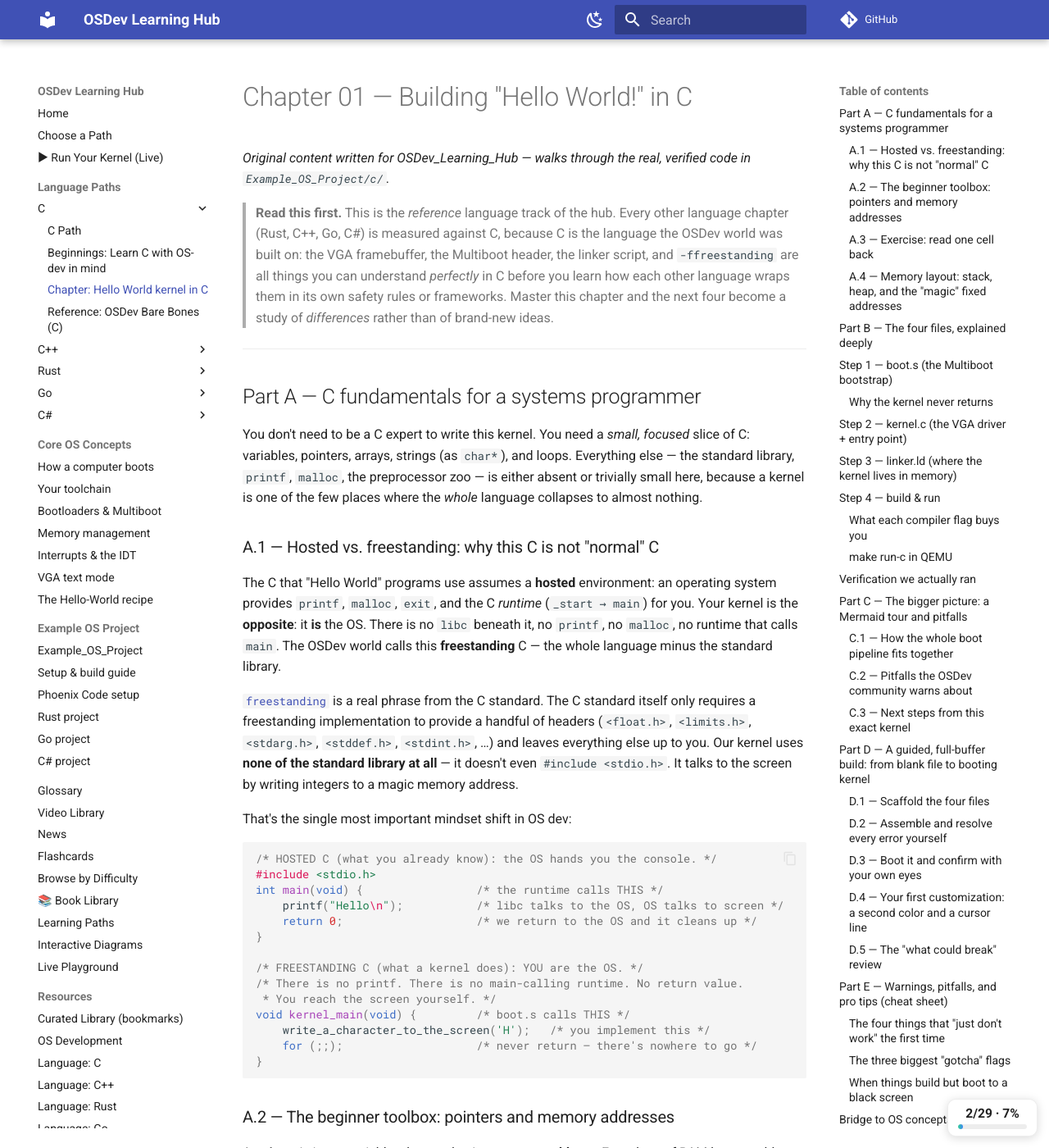
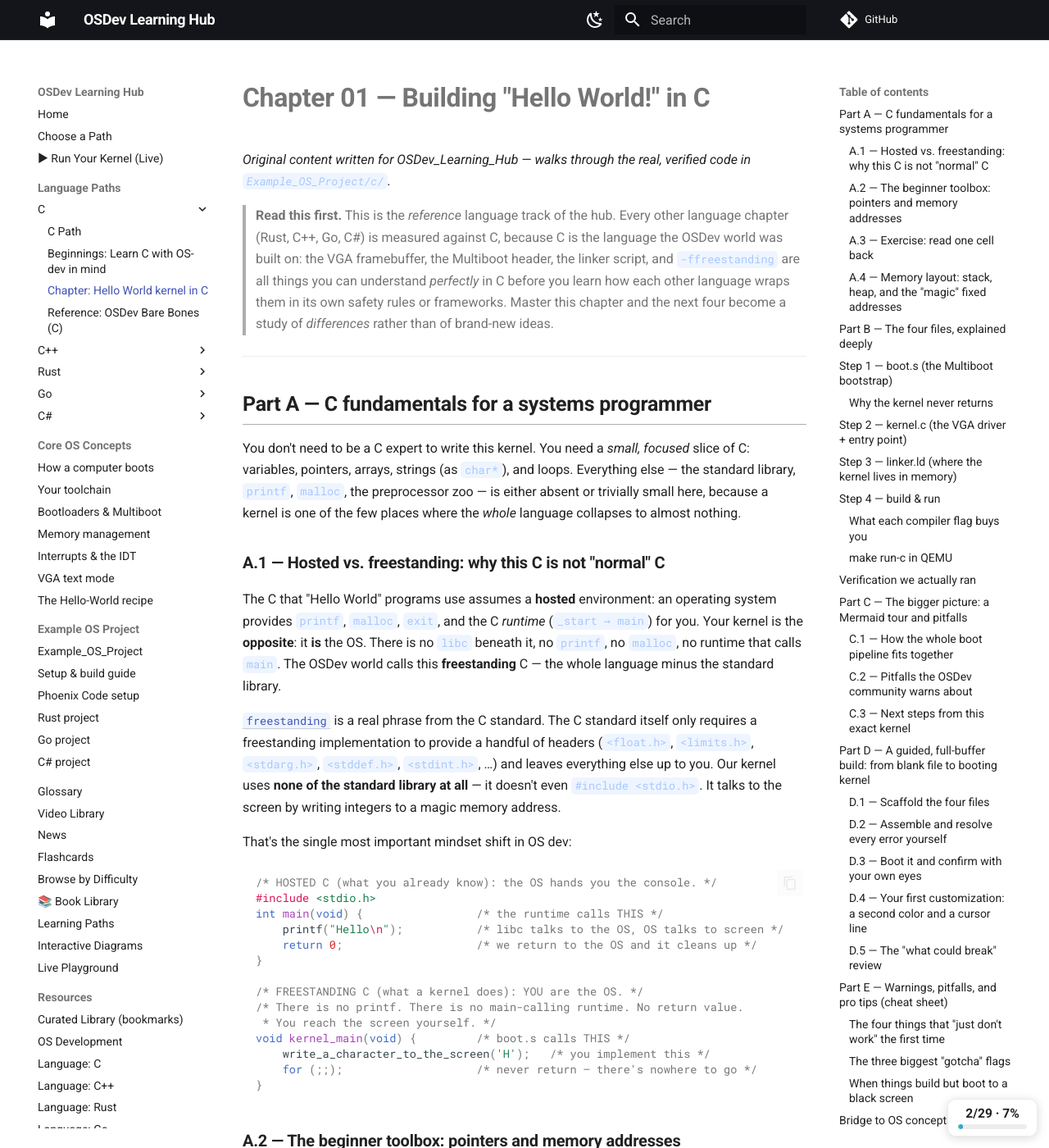
Before and after one commit to blivodev/OSDev-Tutorial-Site, an MkDocs documentation site: the page built from docs/synthesized_tutorials/01-c/README.md, in a window 1280 px wide and 1400 px high. Shown: the whole window at 82% size. Built offline with MkDocs 1.6.1 and Material for MkDocs 9.7.7, drawn with Linux system fonts in a browser that asks for light colours; comment, search, counter and statistics services are not loaded.

Commit message:
Modernize docs theme: sektor9 dark palette (black/blue), rounded cards, polished tables/code

```diff
--- a/docs/stylesheets/extra.css
+++ b/docs/stylesheets/extra.css
@@ -19,3 +19,75 @@
 .md-typeset table:not([class]) th {
   background-color: var(--md-default-fg-color--lightest, #eef0f2);
 }
+
+/* ==========================================================================
+   sektor9 modern dark palette + polish (matches the book library / admin)
+   ========================================================================== */
+
+[data-md-color-scheme="slate"] {
+  --md-hue: 220;
+  --md-default-bg-color:        #0a0c10;
+  --md-default-bg-color--light: #0f1218;
+  --md-default-fg-color:        #e8edf4;
+  --md-default-fg-color--light: #8b95a7;
+  --md-default-fg-color--lighter: #5c6675;
+  --md-code-bg-color:           #12161d;
+  --md-code-fg-color:           #d8e0ec;
+  --md-typeset-a-color:         #5b9dff;
+  --md-accent-fg-color:         #7cb0ff;
+  --md-primary-fg-color:        #0f1218;
+  --md-primary-bg-color:        #e8edf4;
+}
+
+.md-typeset { line-height: 1.65; }
+.md-typeset h1, .md-typeset h2, .md-typeset h3 { font-weight: 700; letter-spacing: -.01em; }
+.md-typeset h2 { border-bottom: 1px solid var(--md-default-fg-color--lighter); padding-bottom: .3rem; }
+
+.md-header { background: #0f1218; border-bottom: 1px solid #242c39; box-shadow: none; }
+.md-tabs { background: #0f1218; border-bottom: 1px solid #242c39; }
+.md-header__title { font-weight: 800; letter-spacing: -.02em; }
+.md-nav__link--active, .md-nav__link:hover { color: #5b9dff; }
+
+.md-typeset pre > code, .highlight { border-radius: 10px; }
+.md-typeset code {
+  border-radius: 5px; padding: .1em .35em;
+  background: rgba(91,157,255,.10); color: #a9c7ff;
+}
+.md-typeset pre code { background: none; color: inherit; }
+
+.md-typeset .admonition, .md-typeset details {
+  border-radius: 10px; border-left-width: 3px;
+  box-shadow: 0 2px 10px rgba(0,0,0,.25);
+}
+
+.md-typeset table:not([class]) { border-radius: 10px; overflow: hidden; border: 1px solid #242c39; }
+.md-typeset table:not([class]) th {
+  background-color: #0f1218; color: #8b95a7; font-weight: 700;
+  text-transform: uppercase; font-size: .68rem; letter-spacing: .04em;
+}
+.md-typeset table:not([class]) tr:hover { background-color: rgba(91,157,255,.05); }
+
+.mermaid {
+  background: #0f1218; border: 1px solid #242c39; border-radius: 10px;
+  padding: 14px; text-align: center; margin: 1em 0; overflow-x: auto;
+}
+
+.md-typeset a[title] { border-bottom: 1px dotted var(--md-default-fg-color--lighter); text-decoration: none; }
+.md-typeset a[title]:hover { border-bottom-color: #5b9dff; }
+
+.md-typeset .md-button { border-radius: 9px; font-weight: 600; }
+.md-typeset .md-button--primary { background: #5b9dff; border-color: #5b9dff; color: #0a0c10; }
+
+.md-typeset .grid.cards > ul > li, .md-typeset .grid > .card {
+  border-radius: 12px; border: 1px solid #242c39; background: #12161d;
+  transition: border-color .15s ease, transform .15s ease;
+}
+.md-typeset .grid.cards > ul > li:hover { border-color: #5b9dff; transform: translateY(-2px); }
+
+::-webkit-scrollbar { width: 10px; height: 10px; }
+::-webkit-scrollbar-track { background: #0a0c10; }
+::-webkit-scrollbar-thumb { background: #2e3848; border-radius: 6px; }
+::-webkit-scrollbar-thumb:hover { background: #5b9dff; }
+
+.md-footer { background: #0f1218; border-top: 1px solid #242c39; }
+.md-top { background: #5b9dff; color: #0a0c10; border-radius: 99px; font-weight: 600; }
--- a/mkdocs.yml
+++ b/mkdocs.yml
@@ -10,15 +10,15 @@
   palette:
     - media: "(prefers-color-scheme: light)"
       scheme: default
-      primary: indigo
-      accent: indigo
+      primary: black
+      accent: blue
       toggle:
         icon: material/weather-night
         name: Switch to dark mode
     - media: "(prefers-color-scheme: dark)"
       scheme: slate
-      primary: indigo
-      accent: indigo
+      primary: black
+      accent: blue
       toggle:
         icon: material/weather-sunny
         name: Switch to light mode
```
